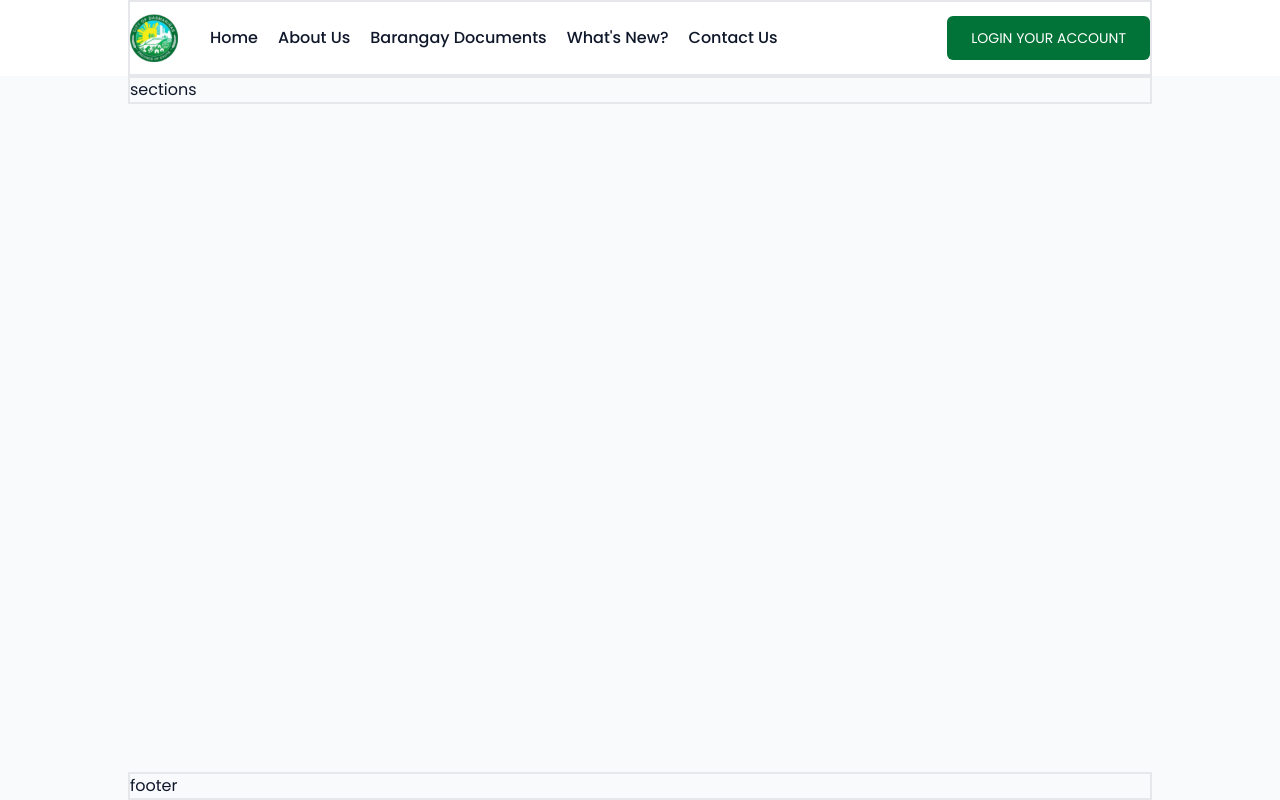
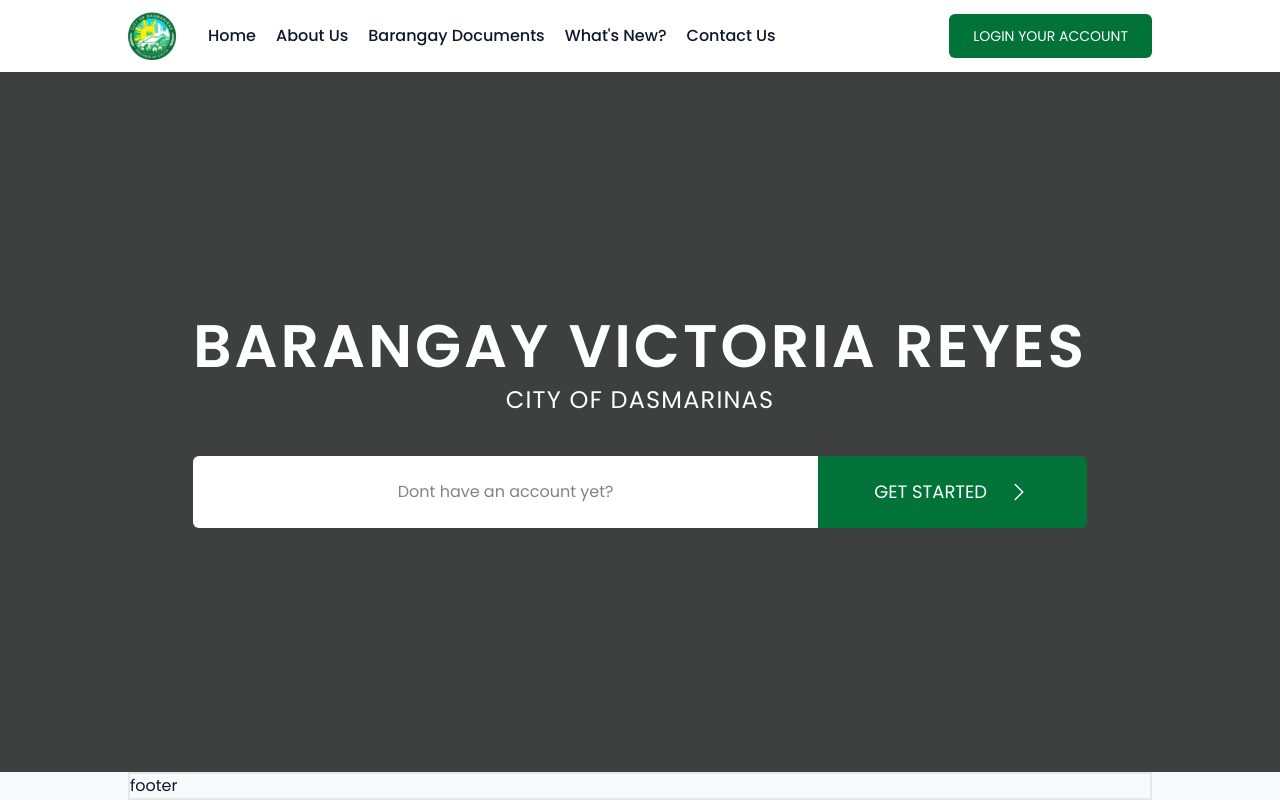
Before and after one commit to jazztinecruz/victoria-reyes, a Next.js app: page / in a window 1280 px wide. Built offline with nearby package versions, Linux system fonts and the light colour scheme.

Commit message:
Modify navbar and add hero section

```diff
--- a/app/page.tsx
+++ b/app/page.tsx
@@ -1,19 +1,48 @@
+import { ChevronRightIcon } from "@heroicons/react/24/solid";
 import Navbar from "../components/app/navbar/navbar";
 
 const HomePage = () => {
   return (
-    <div className="grid h-screen grid-rows-[auto,1fr,auto] items-center">
-      {/* navbar */}
-      <nav className=" bg-white">
-        <div className="mx-auto max-w-5xl border-2">
-          <Navbar />
+    <div className="grid h-screen grid-rows-[1fr,auto]">
+      {/* hero section */}
+      <section className="grid h-full grid-rows-[auto,1fr]">
+        {/* navbar */}
+        <nav className="bg-white">
+          <div className="mx-auto max-w-5xl">
+            <Navbar />
+          </div>
+        </nav>
+
+        {/* hero content */}
+        <div className="relative grid h-full items-center justify-center bg-hero-bg bg-cover bg-no-repeat">
+          {/* hero black container */}
+          <div className="absolute top-0 left-0 right-0 bottom-0 bg-black/75"></div>
+
+          {/* hero content */}
+          <div className="z-50 flex flex-col items-center justify-center gap-2 text-center">
+            <h1 className="text-3xl font-semibold tracking-wider text-white laptop:text-6xl">
+              BARANGAY VICTORIA REYES
+            </h1>
+            <h3 className="text-lg laptop:text-2xl font-light tracking-wider text-white">
+              CITY OF DASMARINAS
+            </h3>
+
+            {/* sign up */}
+            <div className="mt-8 grid w-full grid-flow-row items-center laptop:grid-cols-[1fr,auto]">
+              <div className="rounded-tl-md rounded-tr-md bg-white py-6 px-12 laptop:rounded-bl-md laptop:rounded-tr-none">
+                <span className="cursor-pointer text-center text-[#838383]">
+                  Dont have an account yet?
+                </span>
+              </div>
+
+              <button className="flex h-full items-center justify-center gap-5 rounded-br-md rounded-bl-md bg-green py-6 px-14 text-center text-white laptop:justify-start laptop:rounded-tr-md laptop:rounded-bl-none laptop:py-0 laptop:text-start">
+                <span className="text-lg text-white">GET STARTED</span>
+                <ChevronRightIcon className="h-6 w-6 text-white" />
+              </button>
+            </div>
+          </div>
         </div>
-      </nav>
-
-      {/* homepage sections */}
-      <main className="h-full">
-        <div className="mx-auto max-w-5xl border-2">sections</div>
-      </main>
+      </section>
 
       {/* footer */}
       <footer>
```
